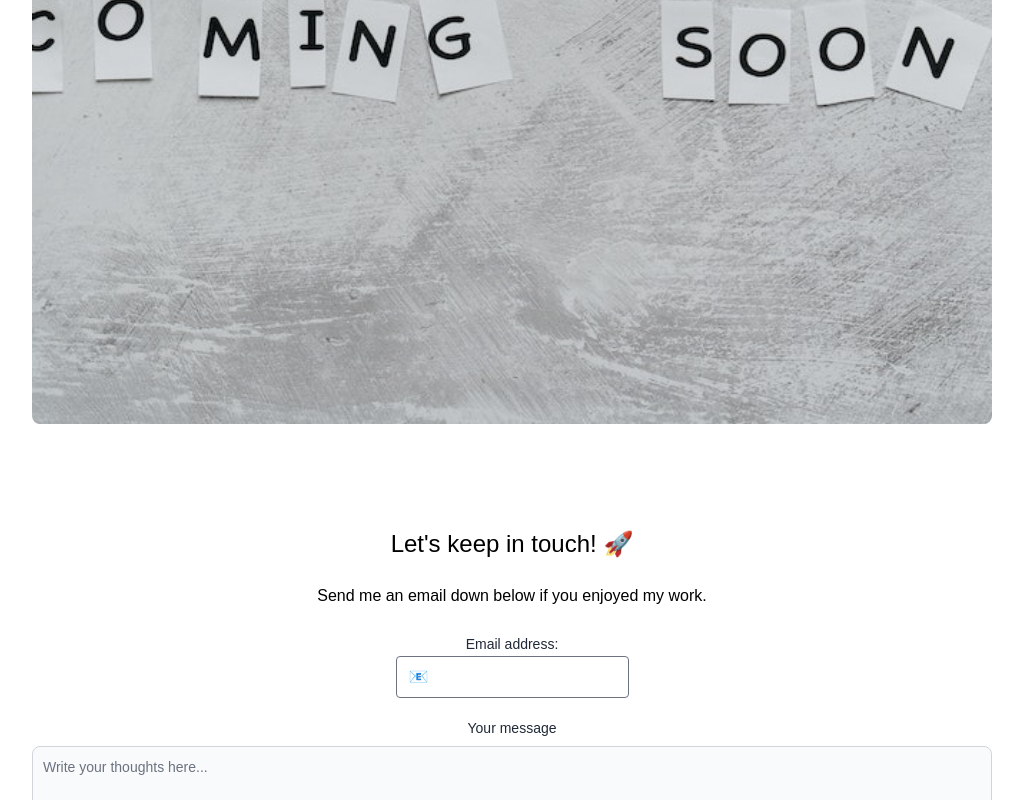
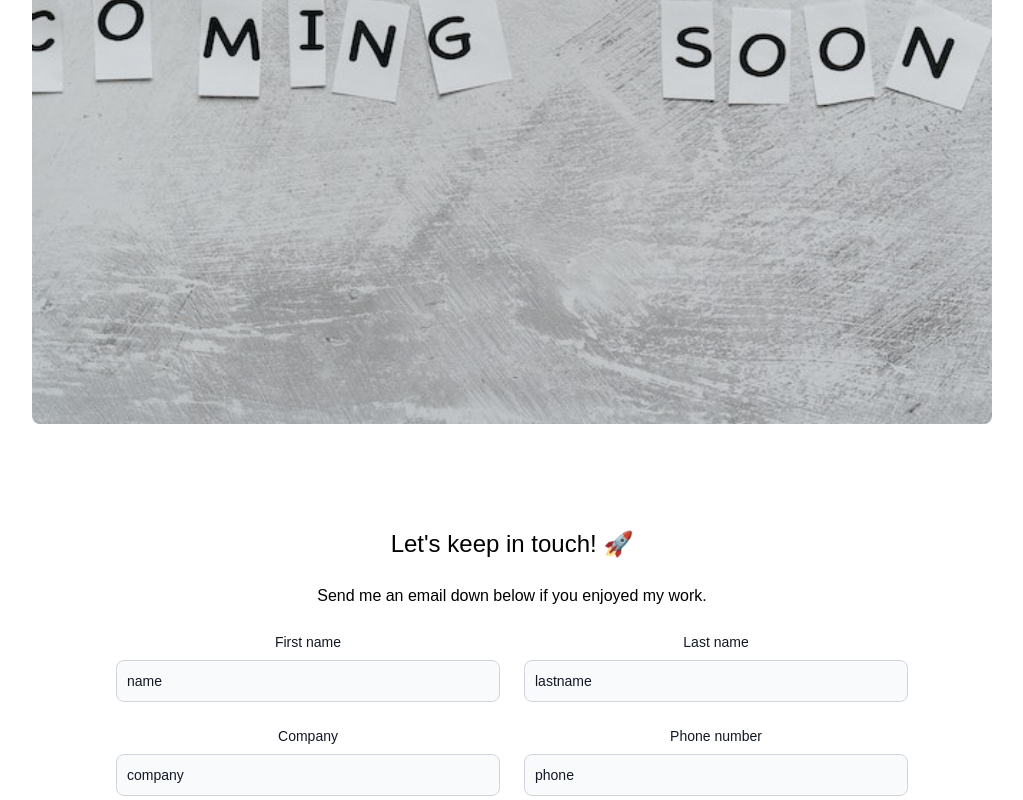
Before and after one commit to Ezeko95/porfolio, a Next.js app: page / in a window 1280 px wide. Shown: the part 3515-4315 px from the top of the page, without its empty margins (128-1151 px from the left). Built offline with nearby package versions, Linux system fonts and the light colour scheme; what tailwindcss-animated would draw is missing.

Commit message:
form fixed and icons transitions

```diff
--- a/pages/index.js
+++ b/pages/index.js
@@ -16,11 +16,29 @@ import soon from "../public/coming-soon.jpg";
 
 export default function Home() {
   const [darkMode, setDarkMode] = useState(false);
-  const [email, setEmail] = useState("");
+  const [email, setEmail] = useState({
+    name: "",
+    lastname: "",
+    email: "",
+    company: "",
+    phone: "",
+    website: "",
+    like: false,
+  });
+
+  console.log(email);
+
+  const handleChange = (e) => {
+    const { name, value, type, checked } = e.target;
+    const newValue = type === "checkbox" ? checked : value;
+    setFormData((prevFormData) => ({
+      ...prevFormData,
+      [name]: newValue,
+    }));
+  };
 
   const handleFormSubmit = async (e) => {
     e.preventDefault();
-
     try {
       const response = await fetch("/api/email", {
         method: "POST",
@@ -197,7 +215,7 @@ export default function Home() {
                 developing custom websites and applications tailored to your
                 specific requirements.
               </p>
-              <h4 className="py-4 text-teal-600">Services I Offer</h4>
+              <h4 className="py-4 text-teal-600">What Do I Do?</h4>
               <p className="text-gray-800 py-1">Front-end Development</p>
               <p className="text-gray-800 py-1">Back-end Development</p>
               <p className="text-gray-800 py-1">Database Integration</p>
@@ -213,7 +231,7 @@ export default function Home() {
                 services to help optimize and enhance your web development
                 projects.
               </p>
-              <h4 className="py-4 text-teal-600">Services I Offer</h4>
+              <h4 className="py-4 text-teal-600">Extras</h4>
               <p className="text-gray-800 py-1">Code Review and Optimization</p>
               <p className="text-gray-800 py-1">Technical Consulting</p>
               <p className="text-gray-800 py-1">
@@ -286,57 +304,146 @@ export default function Home() {
           </div>
         </section>
         <section className="flex text-center flex-col mb-10">
-          <h2 className="text-2xl mb-6 mt-6">Let&apos;s keep in touch! 🚀</h2>
-          <h4 className="mb-6">
+          <h2 className="text-2xl mb-6 mt-6 dark:text-white">
+            Let&apos;s keep in touch! 🚀
+          </h2>
+          <h4 className="mb-6 dark:text-white">
             Send me an email down below if you enjoyed my work.
           </h4>
-          <form onSubmit={handleFormSubmit}>
-            <div>
-              <label className="text-sm text-gray-800">Email address:</label>
-              <br />
+          <div className="flex justify-center">
+            <form>
+              <div class="grid gap-6 mb-6 md:grid-cols-2">
+                <div className="w-96">
+                  <label
+                    for="first_name"
+                    class="block mb-2 text-sm font-medium text-gray-900 dark:text-white"
+                  >
+                    First name
+                  </label>
+                  <input
+                    type="text"
+                    value="name"
+                    onChange={(e) => setEmail(e.target.value)}
+                    class="bg-gray-50 border border-gray-300 text-gray-900 text-sm rounded-lg focus:ring-blue-500 focus:border-blue-500 block w-full p-2.5 dark:bg-gray-700 dark:border-gray-600 dark:placeholder-gray-400 dark:text-white dark:focus:ring-blue-500 dark:focus:border-blue-500"
+                    required
+                  />
+                </div>
+                <div className="w-96">
+                  <label
+                    for="last_name"
+                    class="block mb-2 text-sm font-medium text-gray-900 dark:text-white"
+                  >
+                    Last name
+                  </label>
+                  <input
+                    type="text"
+                    value="lastname"
+                    onChange={(e) => setEmail(e.target.value)}
+                    class="bg-gray-50 border border-gray-300 text-gray-900 text-sm rounded-lg focus:ring-blue-500 focus:border-blue-500 block w-full p-2.5 dark:bg-gray-700 dark:border-gray-600 dark:placeholder-gray-400 dark:text-white dark:focus:ring-blue-500 dark:focus:border-blue-500"
+                    required
+                  />
+                </div>
+                <div className="w-96">
+                  <label
+                    for="company"
+                    class="block mb-2 text-sm font-medium text-gray-900 dark:text-white"
+                  >
+                    Company
+                  </label>
+                  <input
+                    type="text"
+                    value="company"
+                    onChange={(e) => setEmail(e.target.value)}
+                    class="bg-gray-50 border border-gray-300 text-gray-900 text-sm rounded-lg focus:ring-blue-500 focus:border-blue-500 block w-full p-2.5 dark:bg-gray-700 dark:border-gray-600 dark:placeholder-gray-400 dark:text-white dark:focus:ring-blue-500 dark:focus:border-blue-500"
+                    required
+                  />
+                </div>
+                <div className="w-96">
+                  <label
+                    for="phone"
+                    class="block mb-2 text-sm font-medium text-gray-900 dark:text-white"
+                  >
+                    Phone number
+                  </label>
+                  <input
+                    type="tel"
+                    value="phone"
+                    onChange={(e) => setEmail(e.target.value)}
+                    class="bg-gray-50 border border-gray-300 text-gray-900 text-sm rounded-lg focus:ring-blue-500 focus:border-blue-500 block w-full p-2.5 dark:bg-gray-700 dark:border-gray-600 dark:placeholder-gray-400 dark:text-white dark:focus:ring-blue-500 dark:focus:border-blue-500"
+                    pattern="[0-9]{3}-[0-9]{2}-[0-9]{3}"
+                    required
+                  />
+                </div>
+                <div className="w-96">
+                  <label
+                    for="website"
+                    class="block mb-2 text-sm font-medium text-gray-900 dark:text-white"
+                  >
+                    Website URL
+                  </label>
+                  <input
+                    type="url"
+                    value="website"
+                    onChange={(e) => setEmail(e.target.value)}
+                    class="bg-gray-50 border border-gray-300 text-gray-900 text-sm rounded-lg focus:ring-blue-500 focus:border-blue-500 block w-full p-2.5 dark:bg-gray-700 dark:border-gray-600 dark:placeholder-gray-400 dark:text-white dark:focus:ring-blue-500 dark:focus:border-blue-500"
+                    required
+                  />
+                </div>
+                <div class="w-96 justify-center">
+                  <label
+                    for="email"
+                    class="block mb-2 text-sm font-medium text-gray-900 dark:text-white"
+                  >
+                    Email address
+                  </label>
                   <input
                     type="email"
-                placeholder="📧"
-                value={email}
+                    value="email"
                     onChange={(e) => setEmail(e.target.value)}
-                class="rounded border-gray-500"
+                    class="bg-gray-50 border border-gray-300 text-gray-900 text-sm rounded-lg focus:ring-blue-500 focus:border-blue-500 block w-full p-2.5 dark:bg-gray-700 dark:border-gray-600 dark:placeholder-gray-400 dark:text-white dark:focus:ring-blue-500 dark:focus:border-blue-500"
+                    required
                   />
                 </div>
-            <div className="mt-5">
-              <label
-                for="message"
-                class="block mb-2 text-sm font-medium text-gray-800 dark:text-white"
-              >
-                Your message
-              </label>
-              <textarea
-                id="message"
-                rows="4"
-                class="block p-2.5 w-full text-sm text-gray-900 bg-gray-50 rounded-lg border border-gray-300 focus:ring-blue-500 focus:border-blue-500 dark:bg-gray-700 dark:border-gray-600 dark:placeholder-gray-400 dark:text-white dark:focus:ring-blue-500 dark:focus:border-blue-500"
-                placeholder="Write your thoughts here..."
+              </div>
+
+              <div class="flex items-start mb-6">
+                <div class="flex items-center h-5">
+                  <input
+                    id="remember"
+                    type="checkbox"
+                    value=""
+                    class="w-4 h-4 border border-gray-300 rounded bg-gray-50 focus:ring-3 focus:ring-blue-300 dark:bg-gray-700 dark:border-gray-600 dark:focus:ring-blue-600 dark:ring-offset-gray-800"
+                    required
                   />
                 </div>
-            <div class="inline-block relative w-64 mt-5">
+                <label
+                  for="remember"
+                  class="ml-2 text-sm font-medium text-gray-900 dark:text-gray-300"
+                >
+                  I agree with the{" "}
+                  <a
+                    href="#"
+                    class="text-blue-600 hover:underline dark:text-blue-500"
+                  >
+                    terms and conditions
+                  </a>
+                  .
+                </label>
+              </div>
+            </form>
+          </div>
+
+          <div class="ml-96 w-72 mt-5 ">
             <select class="block appearance-none w-full bg-white border border-gray-400 hover:border-gray-500 px-4 py-2 pr-8 rounded shadow leading-tight focus:outline-none focus:shadow-outline">
-                <option>Did you enjoy my website?</option>
+              <option>Did you enjoy my website? </option>
               <option>Yes! 🥰</option>
               <option>No 😕</option>
             </select>
-              <div class="pointer-events-none absolute inset-y-0 right-0 flex items-center px-2 text-gray-700">
-                <svg
-                  class="fill-current h-4 w-4"
-                  xmlns="http://www.w3.org/2000/svg"
-                  viewBox="0 0 20 20"
-                >
-                  <path d="M9.293 12.95l.707.707L15.657 8l-1.414-1.414L10 10.828 5.757 6.586 4.343 8z" />
-                </svg>
           </div>
-            </div>
-          </form>
-          <div className="flex justify-center mt-5">
+          <div className="flex justify-center mt-5 mb-5">
             <button
               onClick={handleFormSubmit}
-              className="transition ease-in-out delay-150 hover:-translate-y-1 hover:scale-110 hover:bg-cyan-700 duration-300 bg-gradient-to-r from-cyan-800 to-teal-500 text-white px-4 py-2 border-none rounded-md "
+              className="transition ease-in-out  delay-150 hover:-translate-y-1 hover:scale-110 hover:bg-cyan-700 duration-300 bg-gradient-to-r from-cyan-800 to-teal-500 text-white px-4 py-2 border-none rounded-md "
             >
               Send!
             </button>
@@ -354,7 +461,7 @@ export default function Home() {
                 href="https://nextjs.org/"
                 target="_blank"
                 rel="noreferrer"
-                className="mr-5 text-4xl"
+                className="mr-5 text-4xl transition ease-in-out  delay-150 hover:-translate-y-1 hover:scale-110"
               >
                 <SiNextdotjs />
               </a>
@@ -362,7 +469,7 @@ export default function Home() {
                 href="https://tailwindcss.com/"
                 target="_blank"
                 rel="noreferrer"
-                className="mr-5 text-4xl"
+                className="mr-5 text-4xl transition ease-in-out  delay-150 hover:-translate-y-1 hover:scale-110"
               >
                 <SiTailwindcss />
               </a>
@@ -370,7 +477,7 @@ export default function Home() {
                 href="https://es.react.dev/"
                 target="_blank"
                 rel="noreferrer"
-                className="mr-5 text-4xl"
+                className="mr-5 text-4xl transition ease-in-out  delay-150 hover:-translate-y-1 hover:scale-110"
               >
                 <FaReact />
               </a>
@@ -378,7 +485,7 @@ export default function Home() {
                 href="https://nodemailer.com/about/"
                 target="_blank"
                 rel="noreferrer"
-                className="mr-5"
+                className="mr-5 transition ease-in-out  delay-150 hover:-translate-y-1 hover:scale-110"
               >
                 <Image src={mailer} alt="mailer" width={36} height={36} />
               </a>
```
Lines whose indentation alone changed are shown as unchanged.
